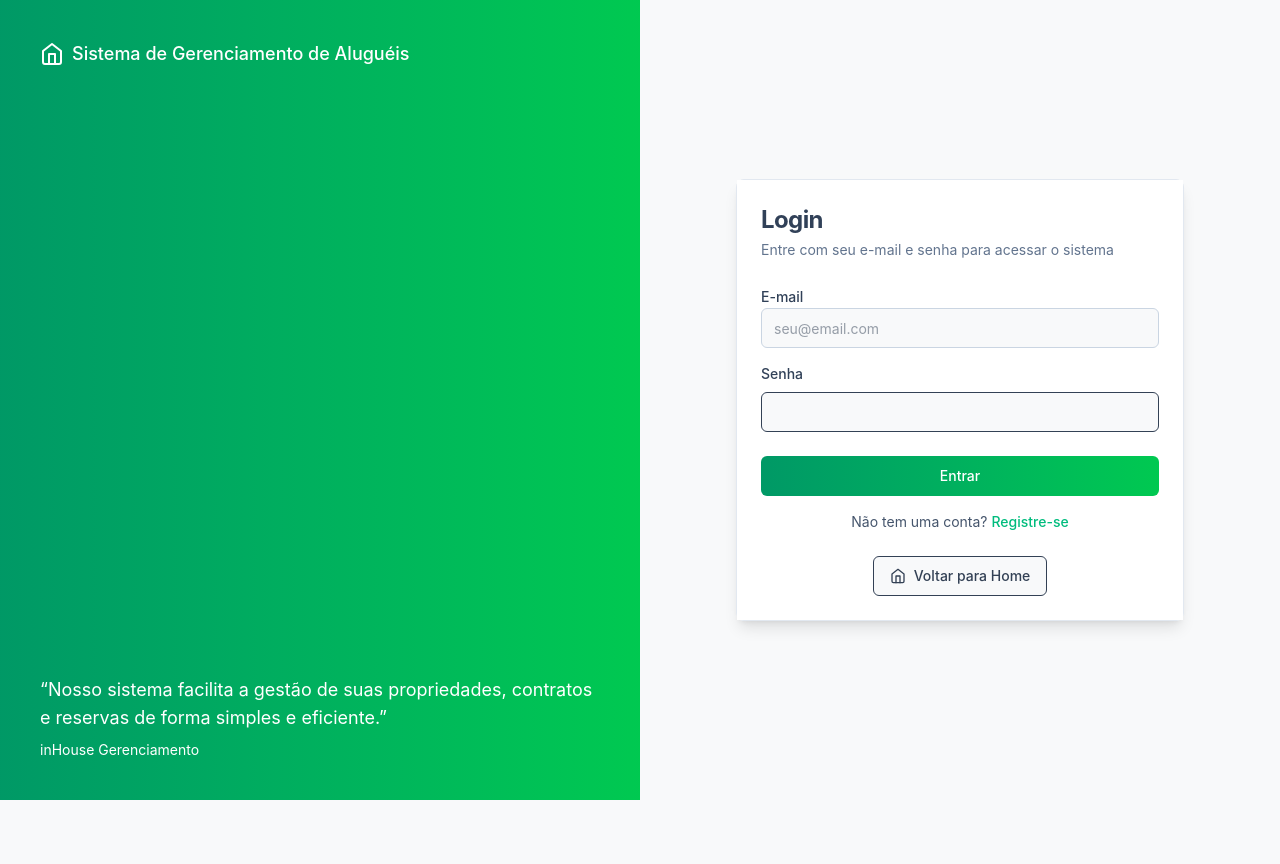
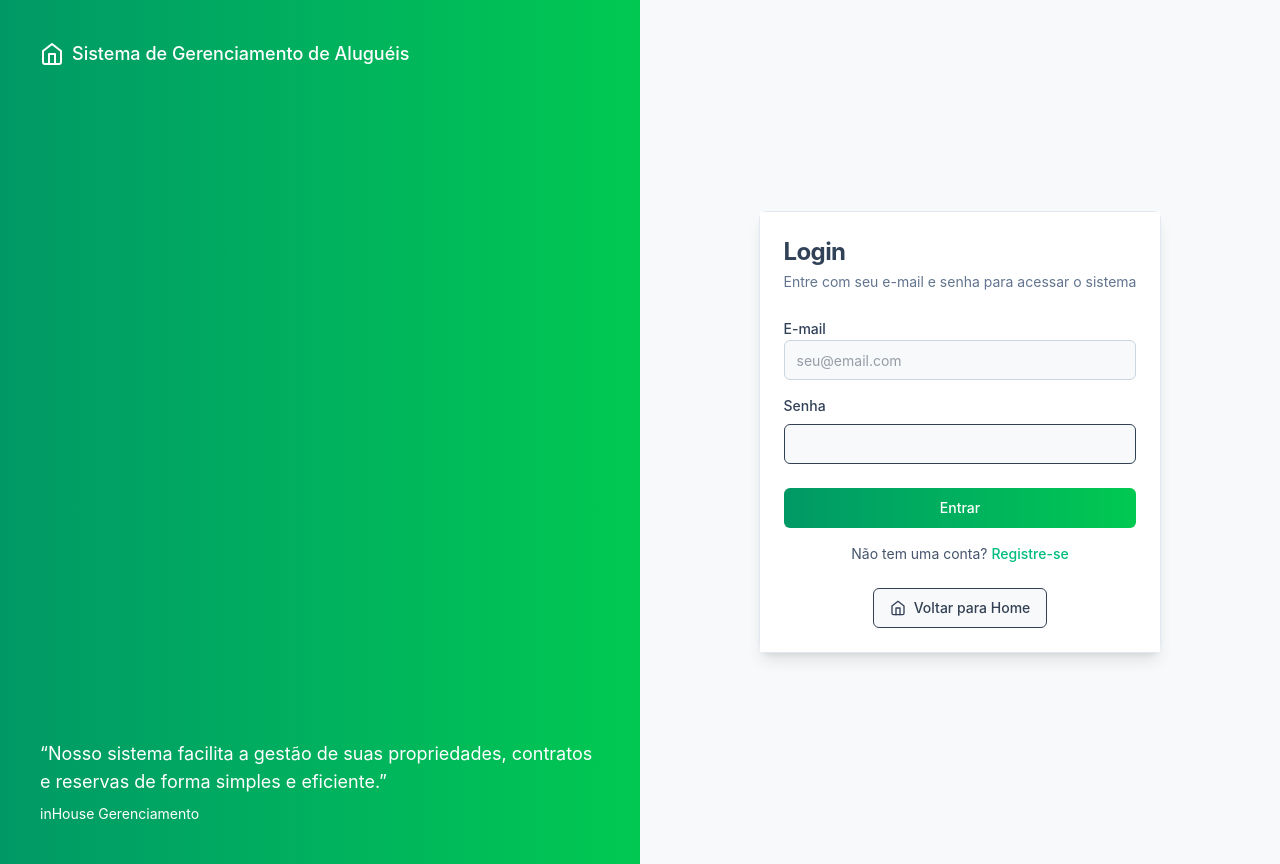
Before and after one commit to DiogoLeonardoo/gerenciamento-aluguel-front, a Next.js app: page /auth/login in a window 1280 px wide. Before the commit the page ends 800 px from the top, so only its background shows below. Built offline with nearby package versions, Linux system fonts and the light colour scheme; no server answers.

Commit message:
fix: corrige layout tela de login

```diff
--- a/src/app/auth/login/page.tsx
+++ b/src/app/auth/login/page.tsx
@@ -52,7 +52,7 @@ export default function LoginPage() {
     try {
       const response = await authService.login(data.email, data.password);
 
-      const userRole = response.role || authService.getUserRole();
+      const userRole = response?.user?.role || authService.getUserRole();
 
       console.log("Login successful", userRole);
 
@@ -73,7 +73,8 @@ export default function LoginPage() {
   }
 
   return (
-    <Card className="w-full max-w-md border-slate-200 shadow-lg">
+    <div className="min-h-screen flex items-center justify-center">
+      <Card className="w-full max-w-md border-slate-200 shadow-lg">
       <CardHeader className="space-y-1 bg-white">
         <CardTitle className="text-2xl font-bold text-slate-700">Login</CardTitle>
         <CardDescription className="text-slate-500">
@@ -161,5 +162,6 @@ export default function LoginPage() {
         </CardFooter>
       </form>
     </Card>
+    </div>
   );
 }
```
